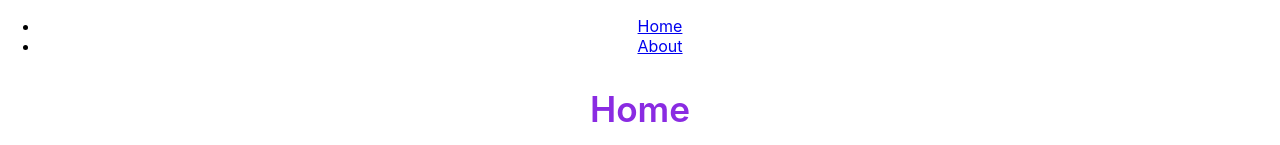
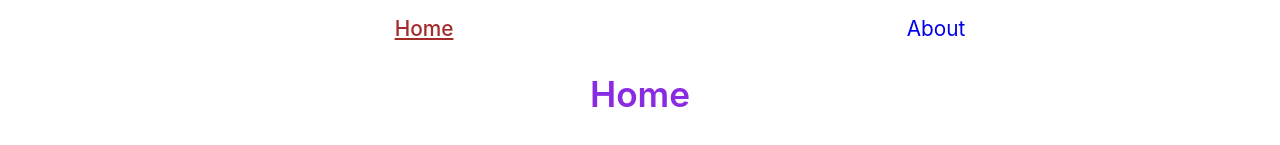
Before and after one commit to OxanaDanilova/rick_and_morty, a React (Create React App) app in the folder react-components/: page / in a window 1280 px wide. Shown: the top 145 px of the page. Built offline with nearby package versions, Linux system fonts and the light colour scheme.

Commit message:
feat: add styles for navigation panel

```diff
--- a/react-components/src/App.css
+++ b/react-components/src/App.css
@@ -2,37 +2,29 @@
   text-align: center;
 }
 
-.App-logo {
-  height: 40vmin;
-  pointer-events: none;
+nav {
+  max-width: 80vw;
+  margin: 0 auto;
+}
+.nav-menu {
+  width: 100%;
+  display: flex;
+  justify-content: space-around;
+  list-style: none;
 }
 
-@media (prefers-reduced-motion: no-preference) {
-  .App-logo {
-    animation: App-logo-spin infinite 20s linear;
-  }
+.nav-menu a {
+  text-decoration: none;
+  font-size: 1.3rem;
 }
 
-.App-header {
-  background-color: #282c34;
-  min-height: 100vh;
-  display: flex;
-  flex-direction: column;
-  align-items: center;
-  justify-content: center;
-  font-size: calc(10px + 2vmin);
-  color: white;
+.nav-menu a:hover {
+  color: rgb(81, 25, 135);
+  text-decoration: underline;
 }
 
-.App-link {
-  color: #61dafb;
+.nav-menu a.active {
+  color: brown;
+  font-weight: 500;
+  text-decoration: underline;
 }
-
-@keyframes App-logo-spin {
-  from {
-    transform: rotate(0deg);
-  }
-  to {
-    transform: rotate(360deg);
-  }
-}
--- a/react-components/src/App.tsx
+++ b/react-components/src/App.tsx
@@ -12,7 +12,9 @@ function App() {
         <nav>
           <ul className="nav-menu">
             <li>
-              <NavLink to="/">Home</NavLink>
+              <NavLink to="/" end>
+                Home
+              </NavLink>
             </li>
             <li>
               <NavLink to="/about">About</NavLink>
```
